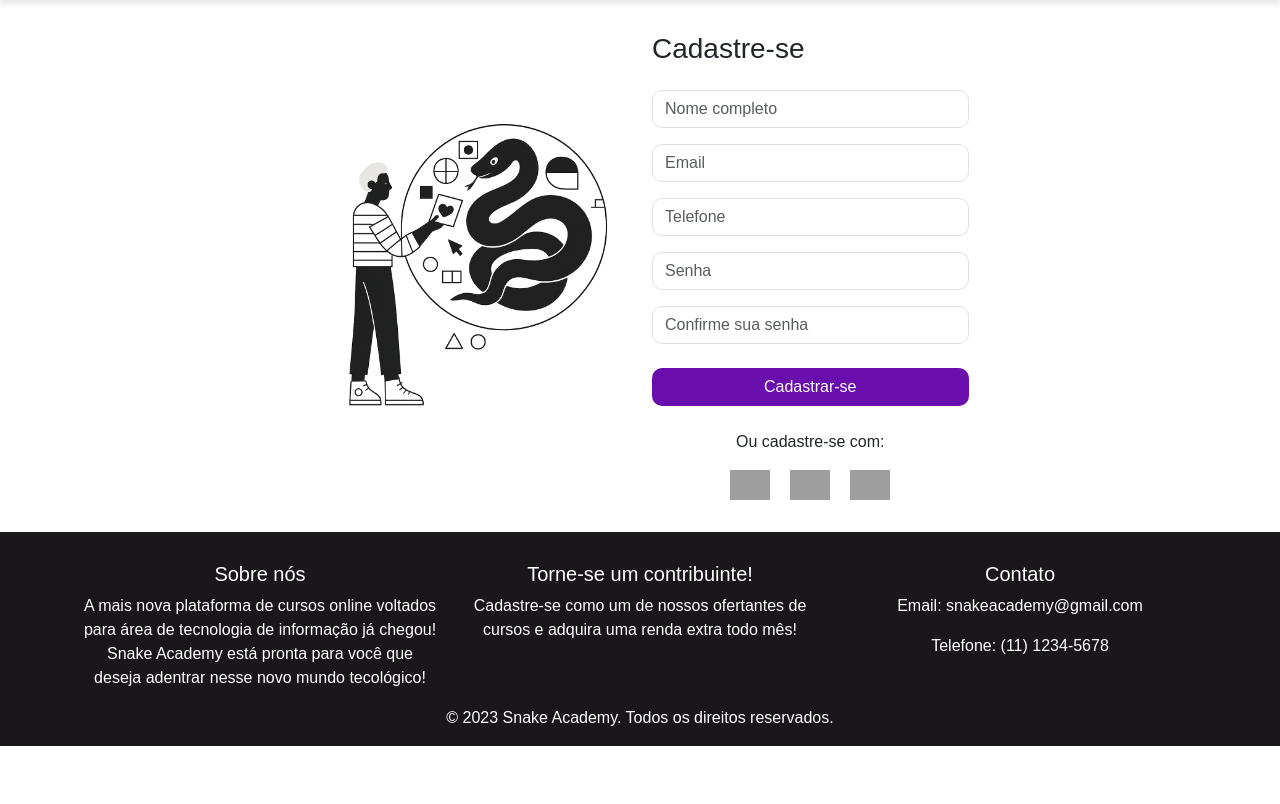
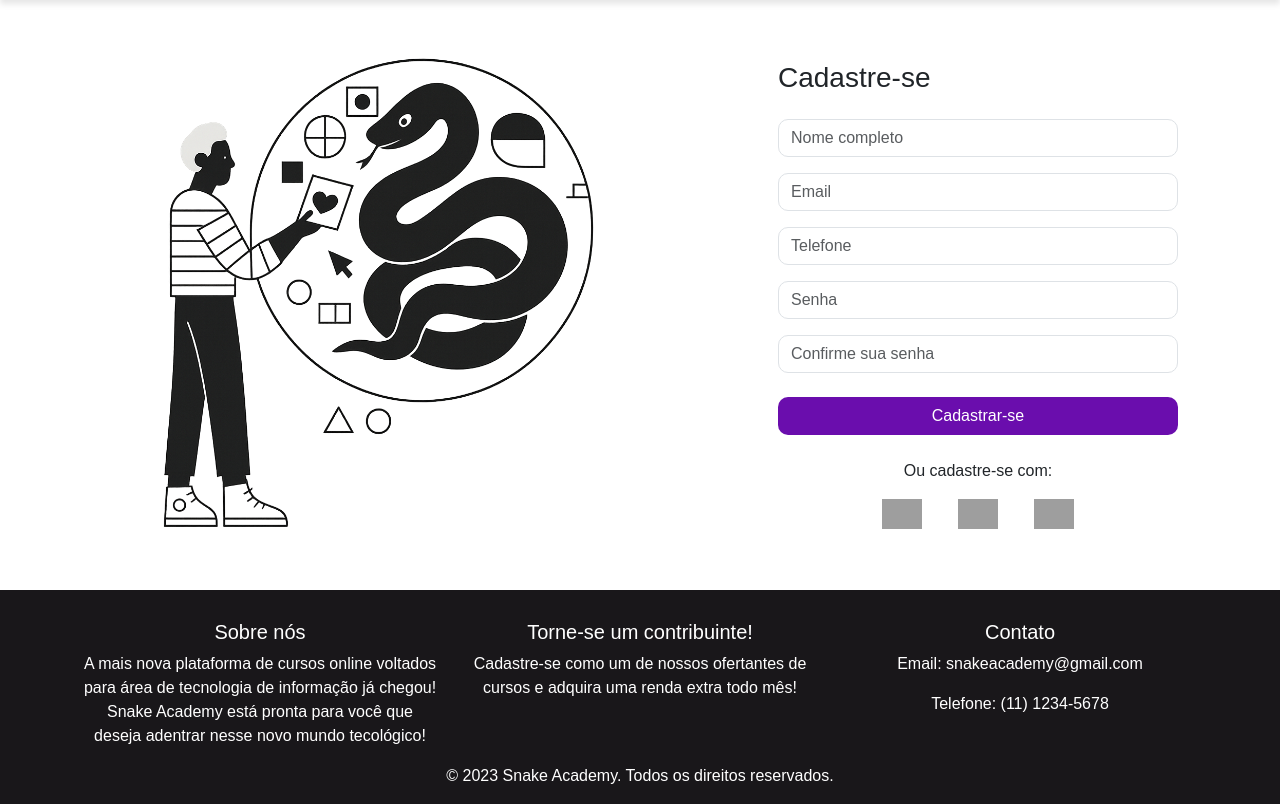
Before and after one commit to lorenzoBarbosa/Snake-Academy, a FastAPI app: page /cadastro in a window 1280 px wide. Shown: the part 126-930 px from the top of the page. Before the commit the page ends 872 px from the top, so only its background shows below. Run offline with FastAPI, Linux system fonts and the light colour scheme; grey boxes are pictures that could not be loaded.

Commit message:
Alteração no cadastro

```diff
--- a/templates/publico/cadastro.html
+++ b/templates/publico/cadastro.html
@@ -1,15 +1,13 @@
 {%extends "index.html" %}
 {% block conteudo %}
-    <div class="main-content container">
-        <div class="row align-items-center">
-            <!-- Illustration -->
-            <div class="col-md-6 text-center illustration mb-4 mb-md-0">
-                <img src="/static/img/ilustracao_snake.png" alt="Ilustração Snake">
-            </div>
 
-            <!-- Formulário -->
-            <div class="col-md-6">
-                <h3 class="mb-4">Cadastre-se</h3>
+<div class="main-content container">
+    <div class="row justify-content-end align-items-center">
+        <!-- Formulário à direita -->
+        <div class="col-md-6 d-flex justify-content-end order-1 order-md-2">
+            <div style="width: 100%; max-width: 400px;">
+                <h3 class="mb-4 text-start">Cadastre-se</h3>
+
                 <form>
                     <div class="mb-3">
                         <input type="text" class="form-control" placeholder="Nome completo">
@@ -28,15 +26,24 @@
                     </div>
                     <button type="submit" class="btn botao-roxo-lc w-100">Cadastrar-se</button>
                 </form>
+
+                <!-- Redes sociais centralizadas -->
                 <div class="text-center mt-4">
                     <p>Ou cadastre-se com:</p>
-                    <div class="social-icons d-flex justify-content-center">
-                        <img src="https://cdn-icons-png.flaticon.com/512/733/733547.png" alt="Facebook">
-                        <img src="https://cdn-icons-png.flaticon.com/512/300/300221.png" alt="Google">
-                        <img src="https://cdn-icons-png.flaticon.com/512/732/732221.png" alt="Microsoft">
+                    <div class="social-icons d-flex justify-content-center gap-3">
+                        <img src="https://cdn-icons-png.flaticon.com/512/733/733547.png" alt="Facebook" width="32">
+                        <img src="https://cdn-icons-png.flaticon.com/512/300/300221.png" alt="Google" width="32">
+                        <img src="https://cdn-icons-png.flaticon.com/512/732/732221.png" alt="Microsoft" width="32">
                     </div>
                 </div>
             </div>
         </div>
+
+        <!-- Imagem à esquerda -->
+        <div class="col-md-6 text-end order-2 order-md-1">
+            <img src="/static/img/ilustracao_snake.png" alt="Ilustração Snake" class="img-fluid">
+        </div>
     </div>
+</div>
+
 {%endblock%}
```
